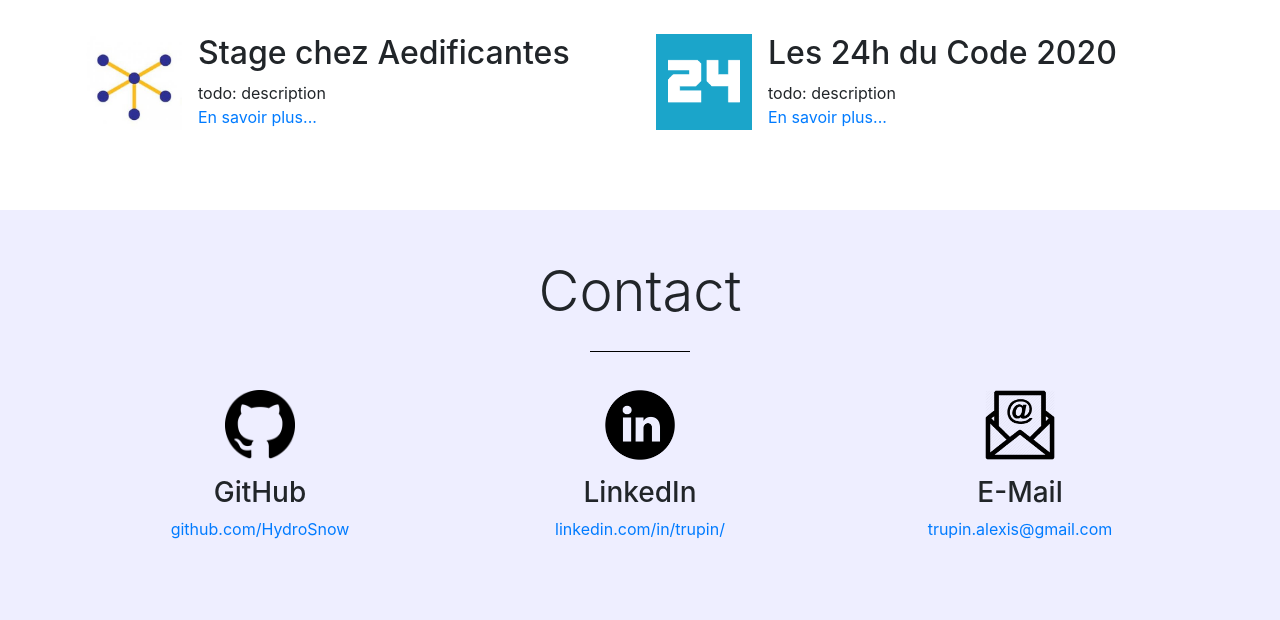
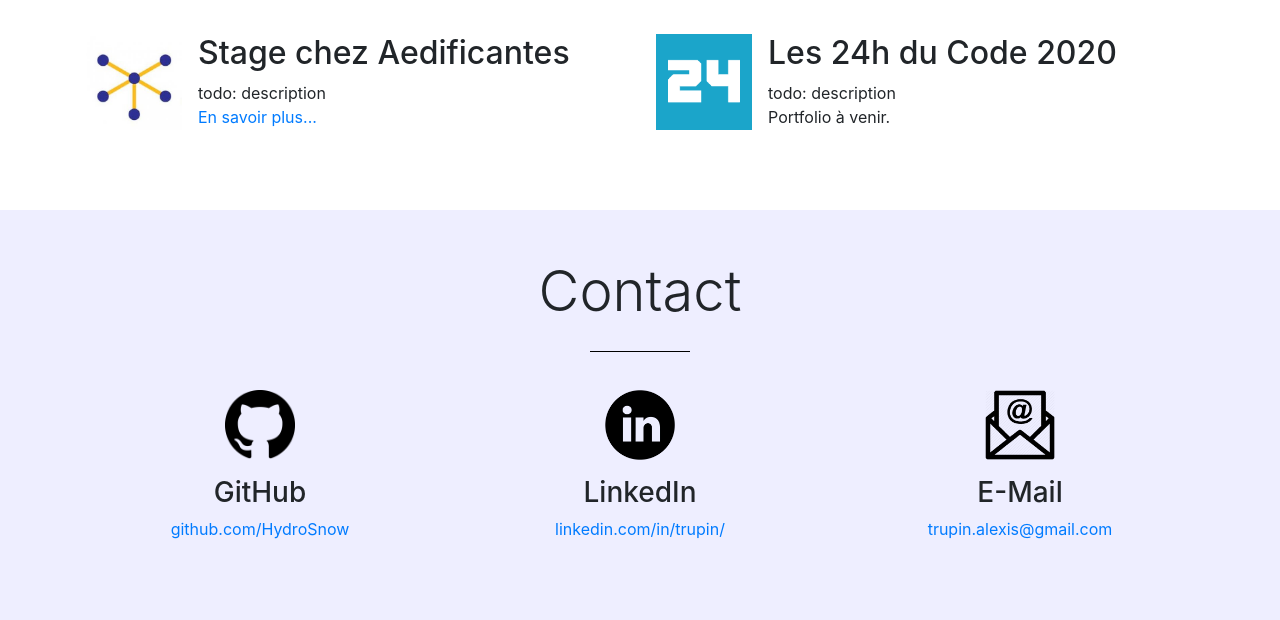
Before and after one commit to HydroSnow/trupin.dev, a PHP site: page / in a window 1280 px wide. Shown: the part 1392-2012 px from the top of the page. Run offline with PHP 8.4, Linux system fonts and the light colour scheme.

Commit message:
removing 24h of the code portfolio link

```diff
--- a/index.php
+++ b/index.php
@@ -187,7 +187,7 @@
 					<div>
 						<h2>Les 24h du Code 2020</h2>
 						<p class="mb-0">todo: description</p>
-						<p><a href="https://github.com/HydroSnow/Portfolio/blob/master/24h.md">En savoir plus...</a></p>
+						<p>Portfolio à venir.</p>
 					</div>
 				</div>
 			</div>
```
